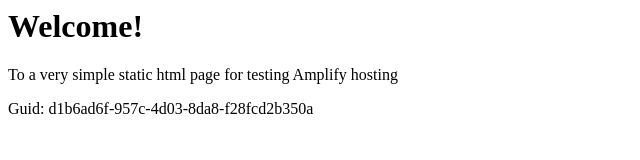
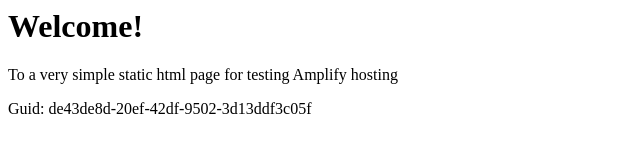
Before and after one commit to aws-aemilia-icn/Github-PR-Commit-Integration-Test-DoNotTouch-GitHubWebhookPushCanaryTest-v1-prod-ap-northeast-2, a website: page src/index.html in a window 1280 px wide. Shown: the full height of the page, 0-640 px from the left. Drawn offline with Linux system fonts and the light colour scheme.

Commit message:
commit from integ tests

```diff
--- a/src/index.html
+++ b/src/index.html
@@ -12,6 +12,6 @@
 <body>
     <h1>Welcome!</h1>
     <p>To a very simple static html page for testing Amplify hosting</p>
-    <p>Guid: d1b6ad6f-957c-4d03-8da8-f28fcd2b350a</p></body>
+    <p>Guid: de43de8d-20ef-42df-9502-3d13ddf3c05f</p></body>
 
 </html>
```
